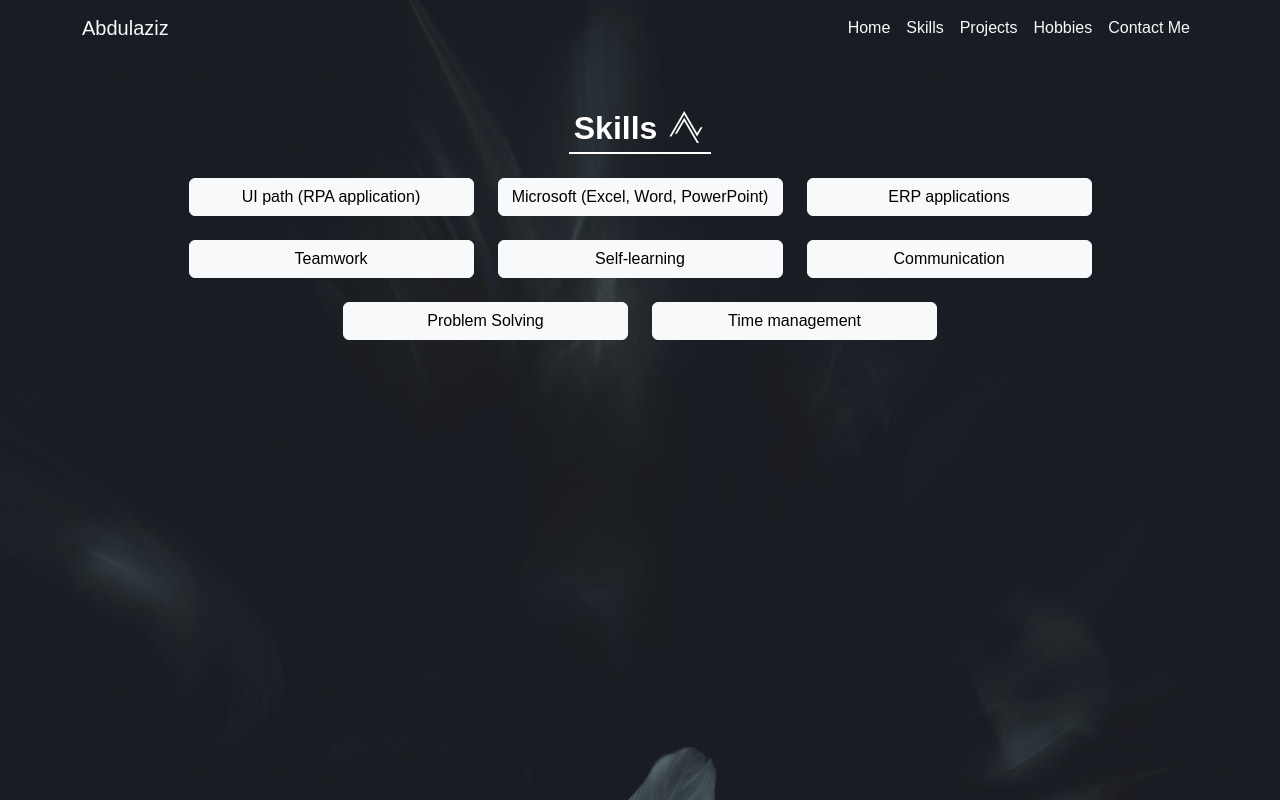
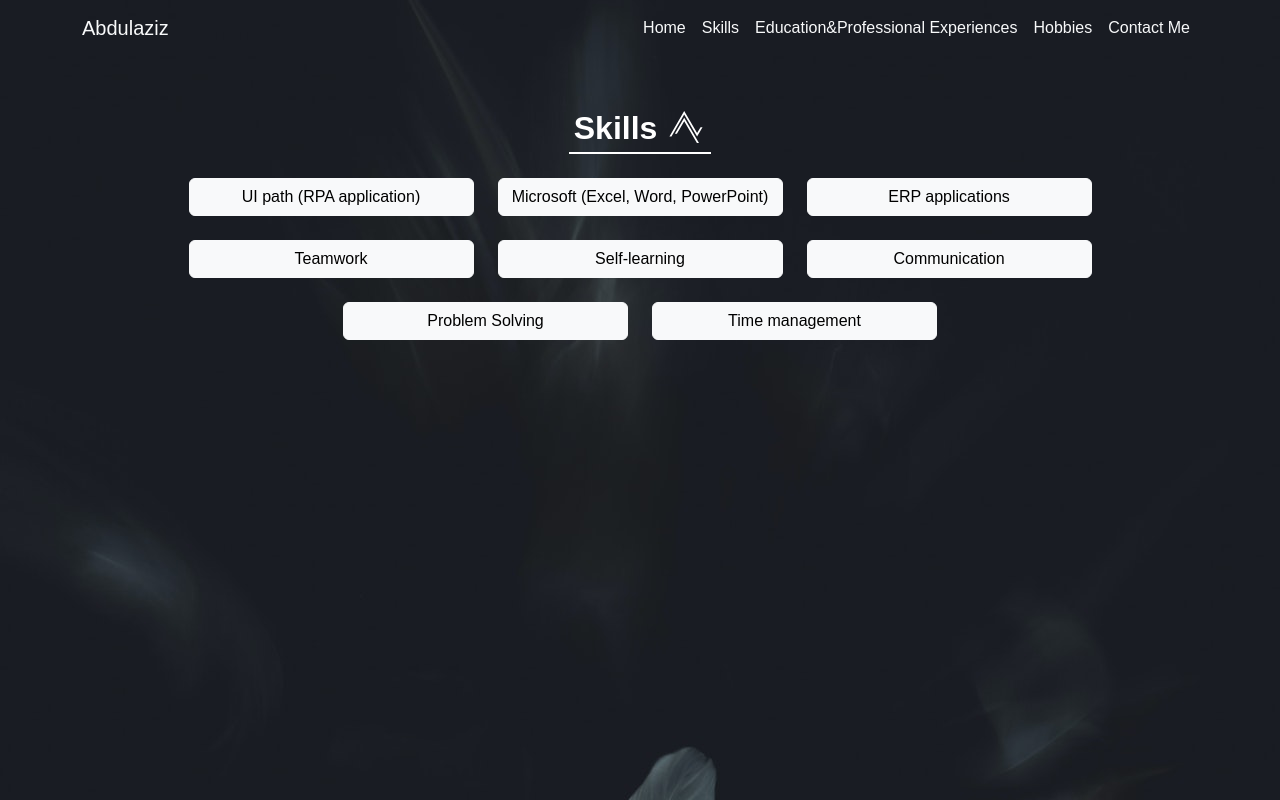
Before and after one commit to abdulazizS8/AbdulazizAlsumari.page, a plain HTML site: page skills.html in a window 1280 px wide. Drawn offline with Linux system fonts and the light colour scheme.

Commit message:
Update skills.html

```diff
--- a/skills.html
+++ b/skills.html
@@ -37,7 +37,7 @@
                         <a class="nav-link text-light" href="./skills.html">Skills</a>
                     </li>
                     <li class="nav-item">
-                        <a class="nav-link text-light" href="./projects.html">Projects</a>
+                        <a class="nav-link text-light" href="./projects.html">Education&Professional Experiences</a>
                     </li>
                     <li class="nav-item">
                         <a class="nav-link text-light" href="./hobbies.html">Hobbies</a>
```
